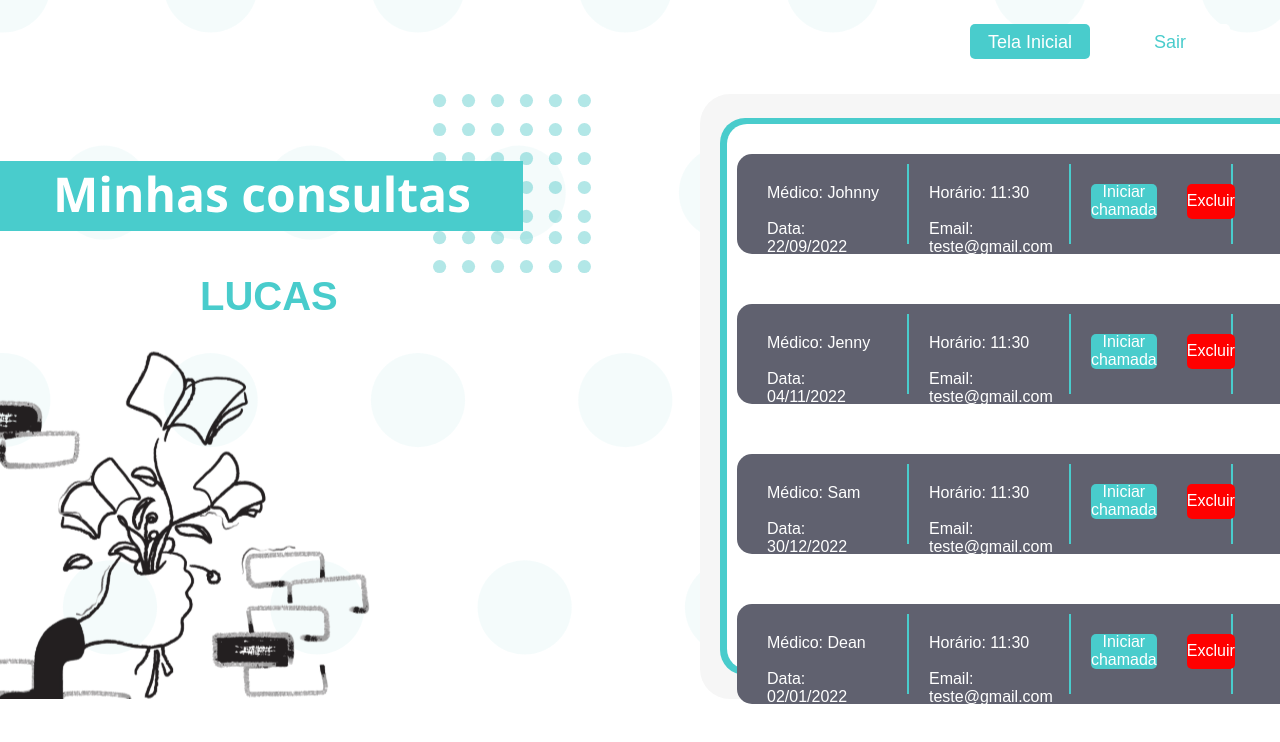
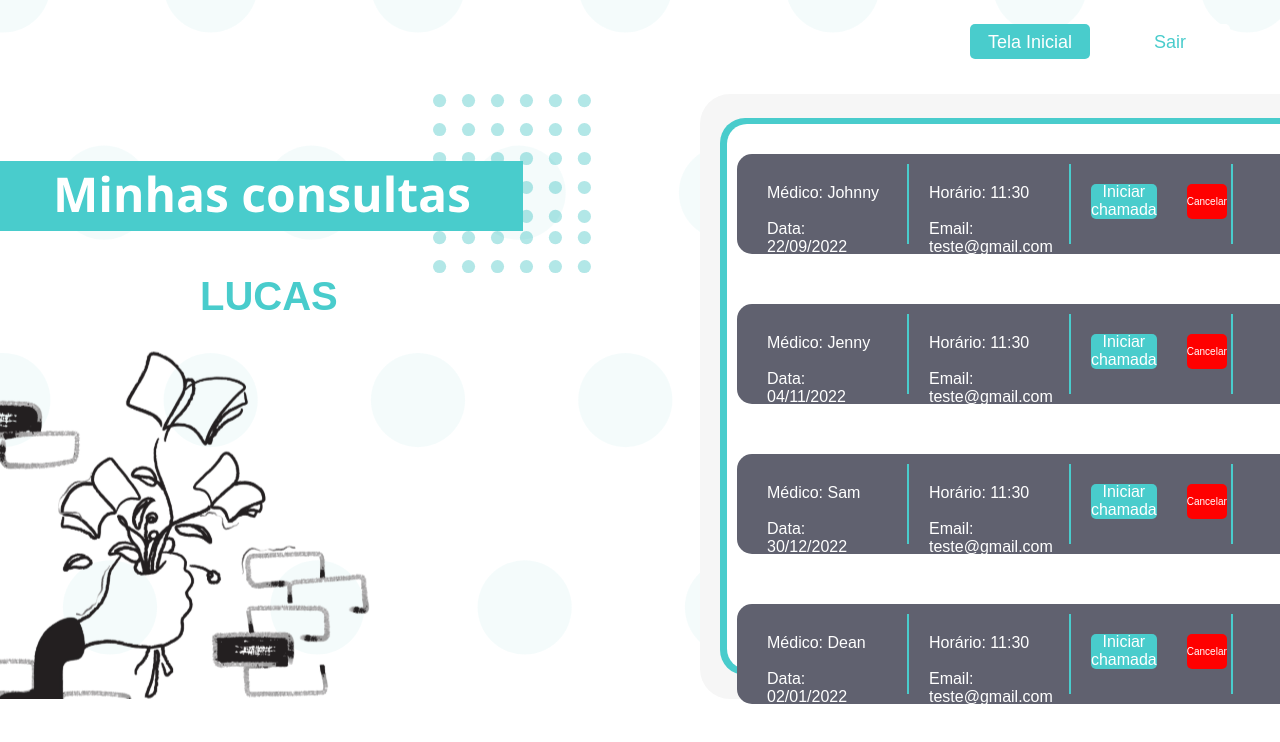
Before and after one commit to Hackatona-AGES-2022/OsFieisDoMaza, a React (Create React App) app in the folder app/: page /user in a window 1280 px wide. Shown: the top 742 px of the page. Built offline with nearby package versions, Linux system fonts and the light colour scheme.

Commit message:
Fix nome botão cancelar

```diff
--- a/app/src/components/Doctor/index.tsx
+++ b/app/src/components/Doctor/index.tsx
@@ -28,7 +28,7 @@ function Doctor({ name, date }: IDoctor) {
             <FloatChild>
                 <ButtonsDiv>
                     <ButtonCall>Iniciar chamada</ButtonCall>
-                    <ButtonErase>Excluir</ButtonErase>
+                    <ButtonErase>Cancelar</ButtonErase>
                 </ButtonsDiv>
             </FloatChild>
         </Wrap>
--- a/app/src/components/Doctor/styles.ts
+++ b/app/src/components/Doctor/styles.ts
@@ -52,4 +52,5 @@ export const ButtonErase = styled.div`
     margin-left: 30px;
     color: white;
     cursor: pointer;
+    font-size: 10px;
 `;
```
